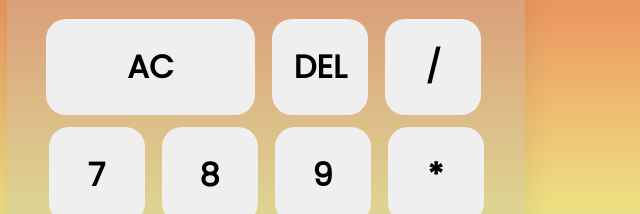
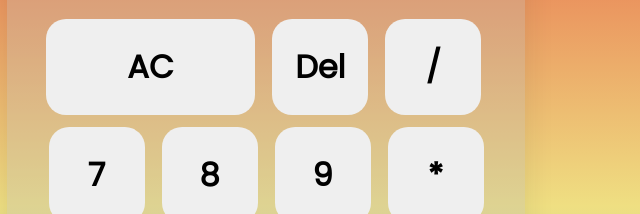
Before and after one commit to Arijitmanna200/Web-developement-Calculator, a plain HTML site: page index.html in a window 1280 px wide. Shown: the part 172-386 px from the top of the page, 374-1014 px from the left. Drawn offline with Linux system fonts and the light colour scheme.

Commit message:
new commit

```diff
--- a/index.html
+++ b/index.html
@@ -30,7 +30,7 @@
                 <input type="text" placeholder="0" id="display" class="typebox">
             </form>
             <div class="row">
-                <button class="button item1"><strong>AC</strong></button><button class="button"><strong>DEL</strong></button><button class="button"><strong>/</strong></button>
+                <button class="button item1"><strong>AC</strong></button><button class="button"><strong>Del</strong></button><button class="button"><strong>/</strong></button>
             </div>
             <div class="row">
                 <button class="button"><strong>7</strong></button><button class="button"><strong>8</strong></button><button
```
